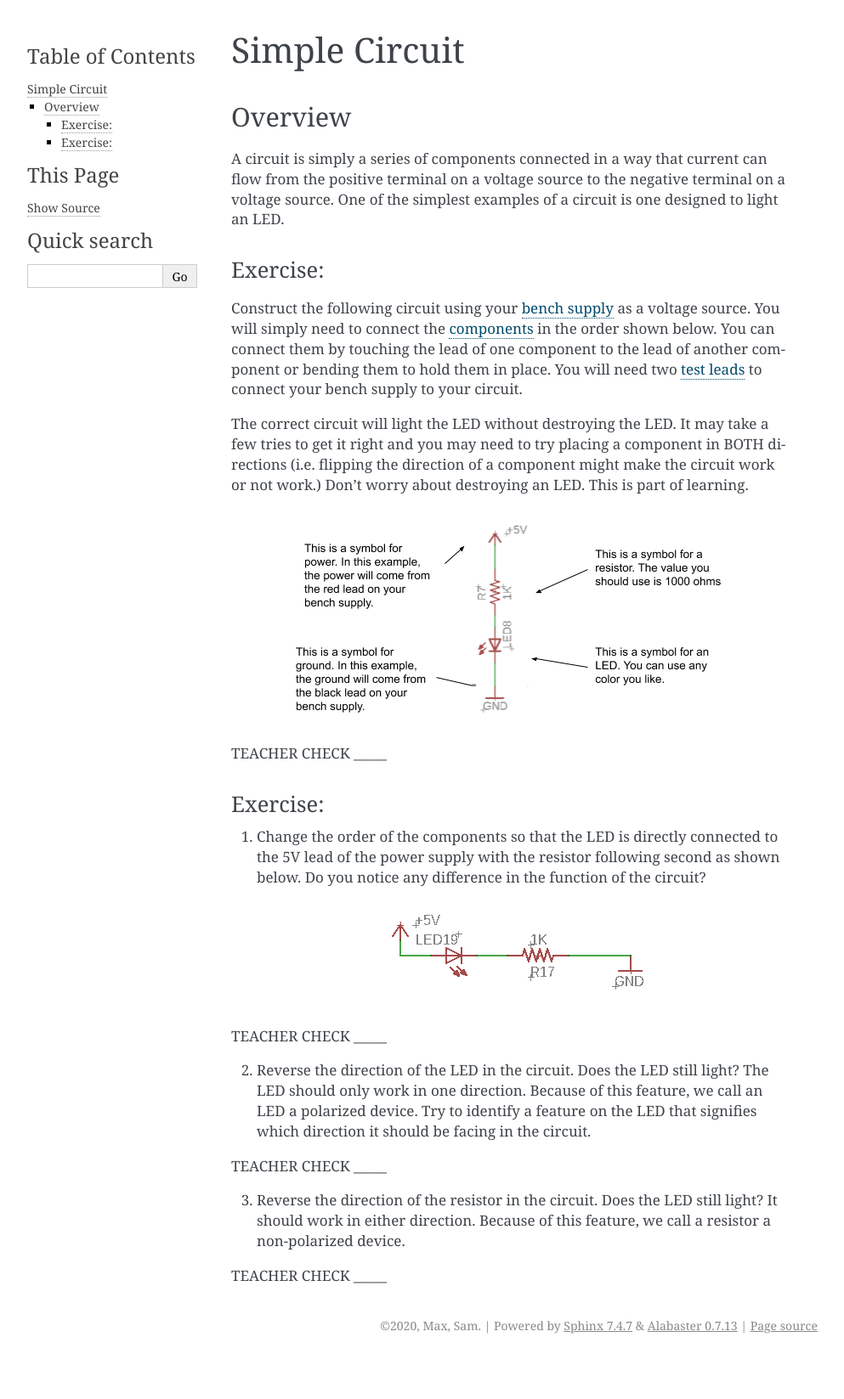
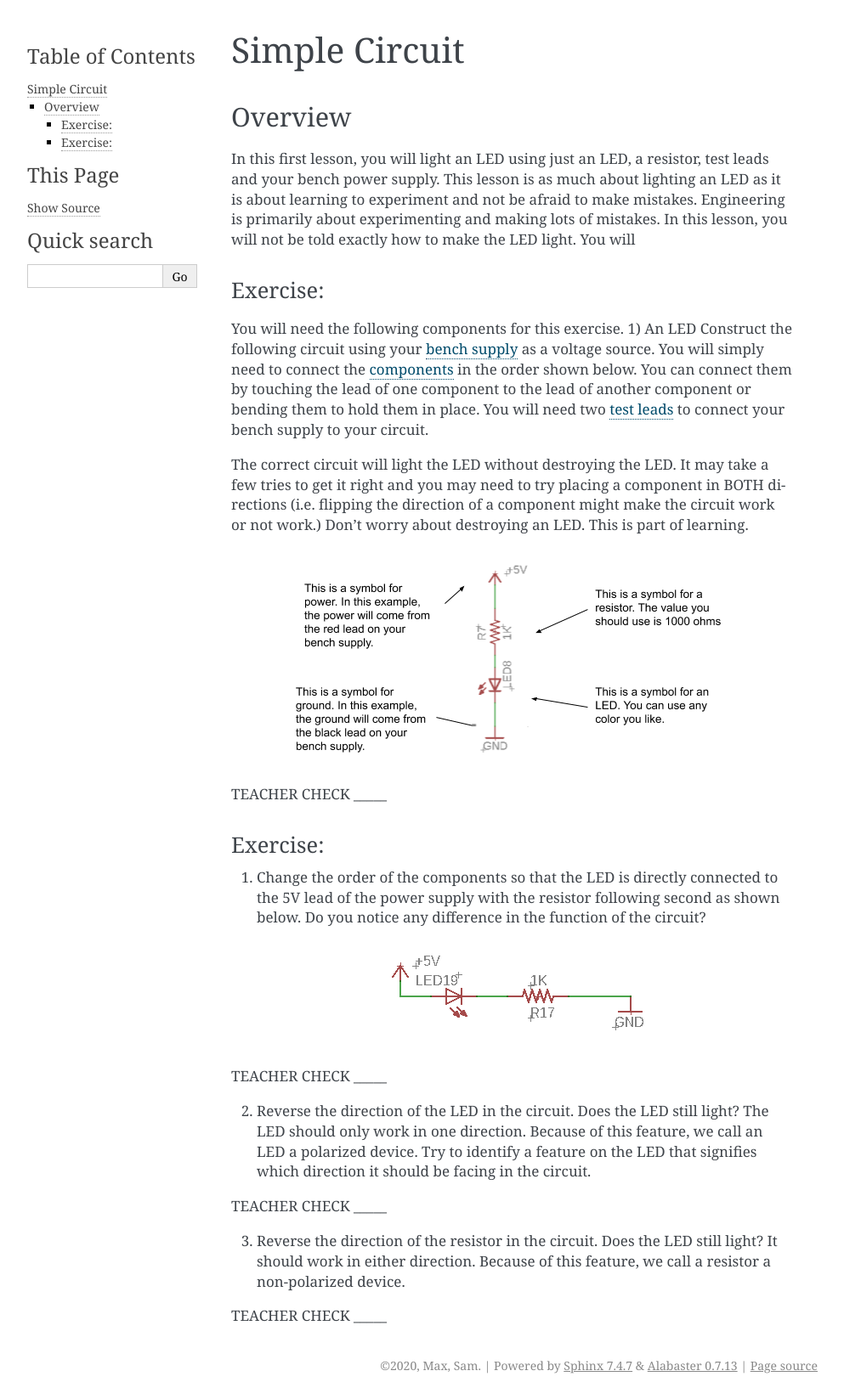
Before and after one commit to maxtkc/mvths-wiki, a Sphinx documentation site: the page built from docs/001-simple-circuit.rst, in a window 1280 px wide. Shown: the whole page at 85% size, without its empty margins (148-1141 px from the left). Built offline with Sphinx 7.4.7, drawn with Linux system fonts in a browser that asks for light colours; pages that are not in the unit, such as notebooks, are missing from menus; before the commit the page ends 1600 px from its top, so only the background shows below that.

Commit message:
Update 001-simple-circuit.rst

```diff
--- a/docs/001-simple-circuit.rst
+++ b/docs/001-simple-circuit.rst
@@ -4,14 +4,14 @@ Simple Circuit
 Overview
 --------
 
-A circuit is simply a series of components connected in a way that
-current can flow from the positive terminal on a voltage source to the
-negative terminal on a voltage source. One of the simplest examples of a
-circuit is one designed to light an LED.
+In this first lesson, you will light an LED using just an LED, a resistor, test leads and your bench power supply.  This lesson is as much about lighting an LED as it is about learning to experiment and not be afraid to make mistakes. Engineering is primarily about experimenting and making lots of mistakes. In this lesson, you will not be told exactly how to make the LED light. You will
+
 
 Exercise:
 ~~~~~~~~~
 
+You will need the following components for this exercise.
+1) An LED
 Construct the following circuit using your `bench
 supply <https://www.google.com/url?q=https://docs.google.com/document/d/1BmZbXzxnD2j17QToSZ9jeZmnP7burwfksfQq2v4zu-Y/edit%23heading%3Dh.x2bqdmttrjfd&sa=D&ust=1587613173836000>`__ as
 a voltage source. You will simply need to connect the
```
